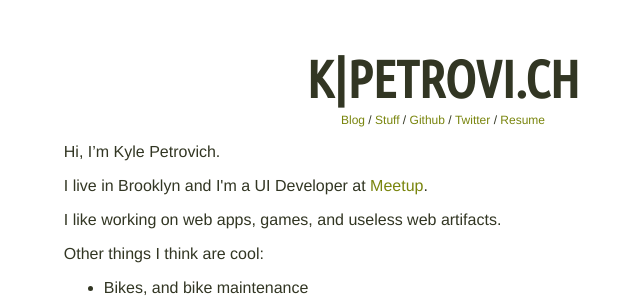
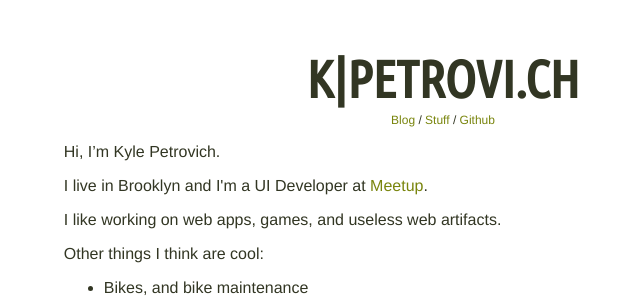
Before and after one commit to fozzle/fozzle.github.io, a Jekyll site: the page built from index.html, in a window 1280 px wide. Shown: the top 297 px of the page, without its empty margins (197-837 px from the left). Built offline with Jekyll 4.4.1, drawn with Linux system fonts in a browser that asks for light colours; Markdown is read by kramdown in place of the engine named in the settings.

Commit message:
resume is pointless so is my damning twitter

```diff
--- a/_includes/nav.html
+++ b/_includes/nav.html
@@ -4,8 +4,4 @@
   <li><a href="/stuff.html">Stuff</a></li>
   <li>/</li>
   <li><a href="https://github.com/fozzle">Github</a></li>
-  <li>/</li>
-  <li><a href="https://twitter.com/kyle_petrovich">Twitter</a></li>
-  <li>/</li>
-  <li><a href="/KylePetrovichResume.pdf">Resume</a></li>
 </ul>
```
